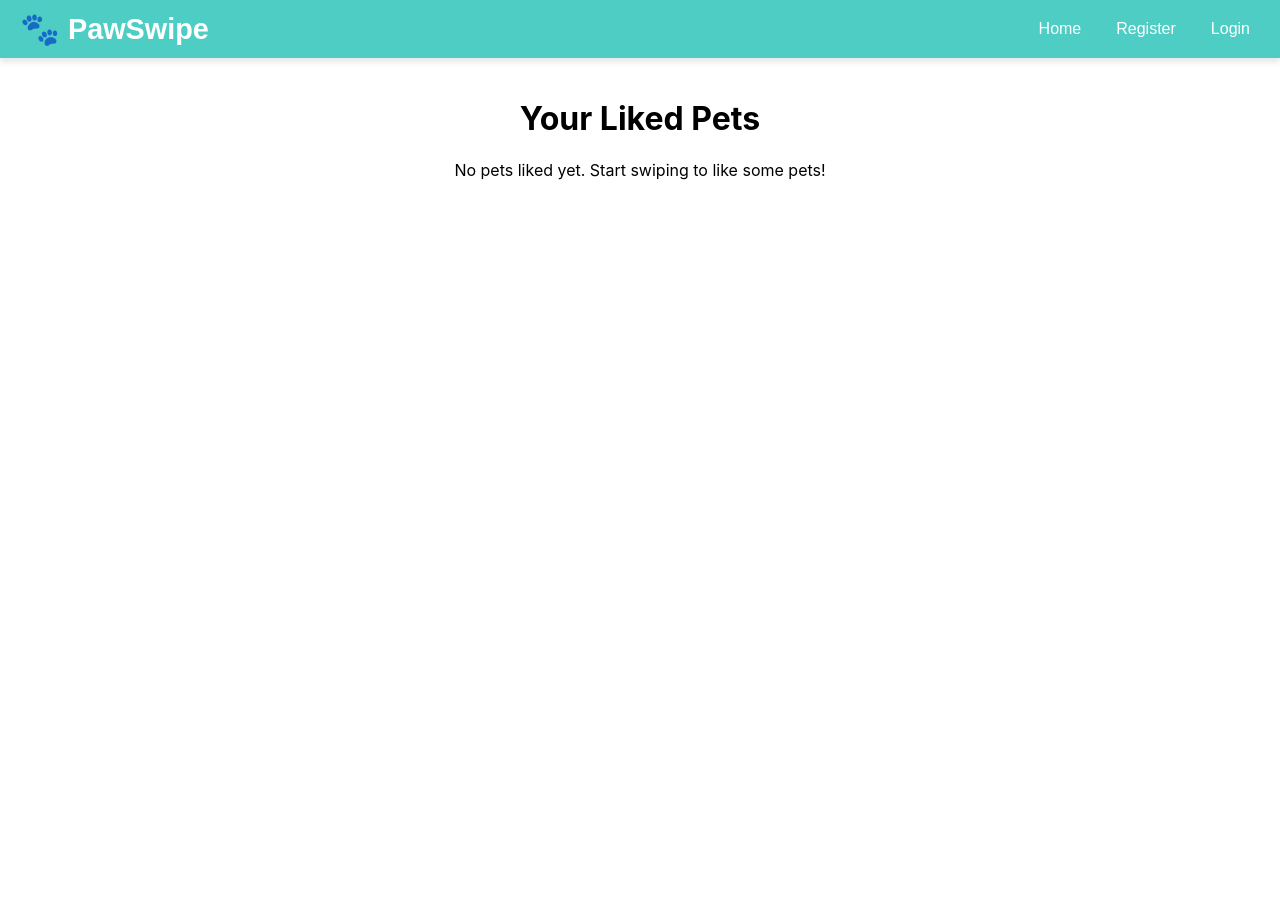
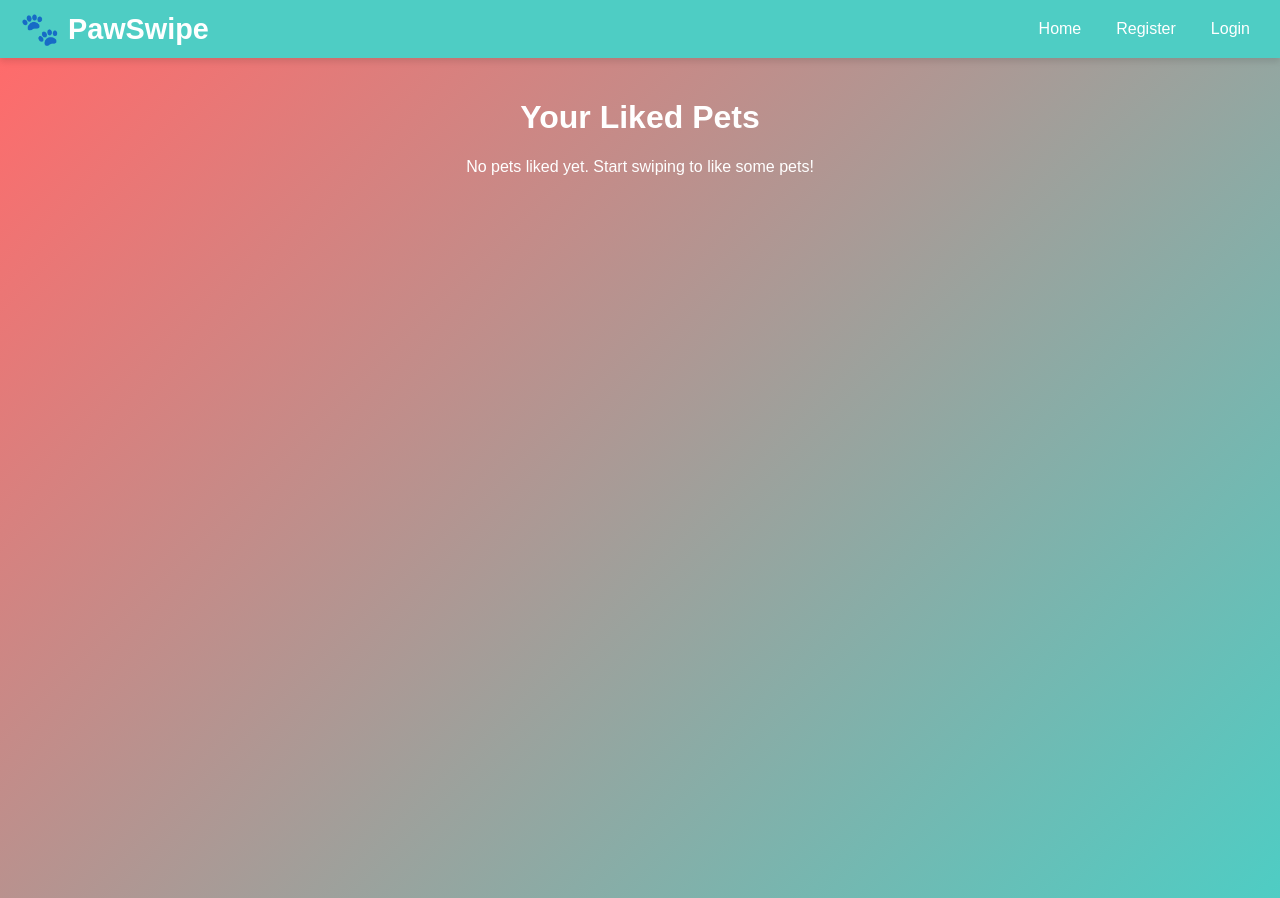
Before and after one commit to Gokasoon/PawSwipe, a React (Create React App) app in the folder frontend/pawswipe/: page /liked-pets in a window 1280 px wide. Before the commit the page ends 800 px from the top, so only its background shows below. Built offline with nearby package versions, Linux system fonts and the light colour scheme.

Commit message:
frontend : fix likes page style

```diff
--- a/frontend/pawswipe/src/LikedPetsPage.css
+++ b/frontend/pawswipe/src/LikedPetsPage.css
@@ -1,6 +1,12 @@
-.liked-pets-page {
+
+  .liked-pets-page {
     text-align: center;
     padding: 20px;
+    min-height: 100vh;
+    background: linear-gradient(135deg, #FF6B6B 0%, #4ECDC4 100%);
+    padding: 20px;
+    font-family: 'Poppins', sans-serif;
+    color: white;
   }
 
   .liked-pets-container {
@@ -11,6 +17,7 @@
   }
 
   .liked-pet-card {
+    background-color: #fff;
     width: 200px;
     border: 1px solid #ddd;
     border-radius: 10px;
--- a/frontend/pawswipe/src/SwipePage.css
+++ b/frontend/pawswipe/src/SwipePage.css
@@ -1,4 +1,3 @@
-/* App.css */
 .app {
   min-height: 100vh;
   background: linear-gradient(135deg, #FF6B6B 0%, #4ECDC4 100%);
```
